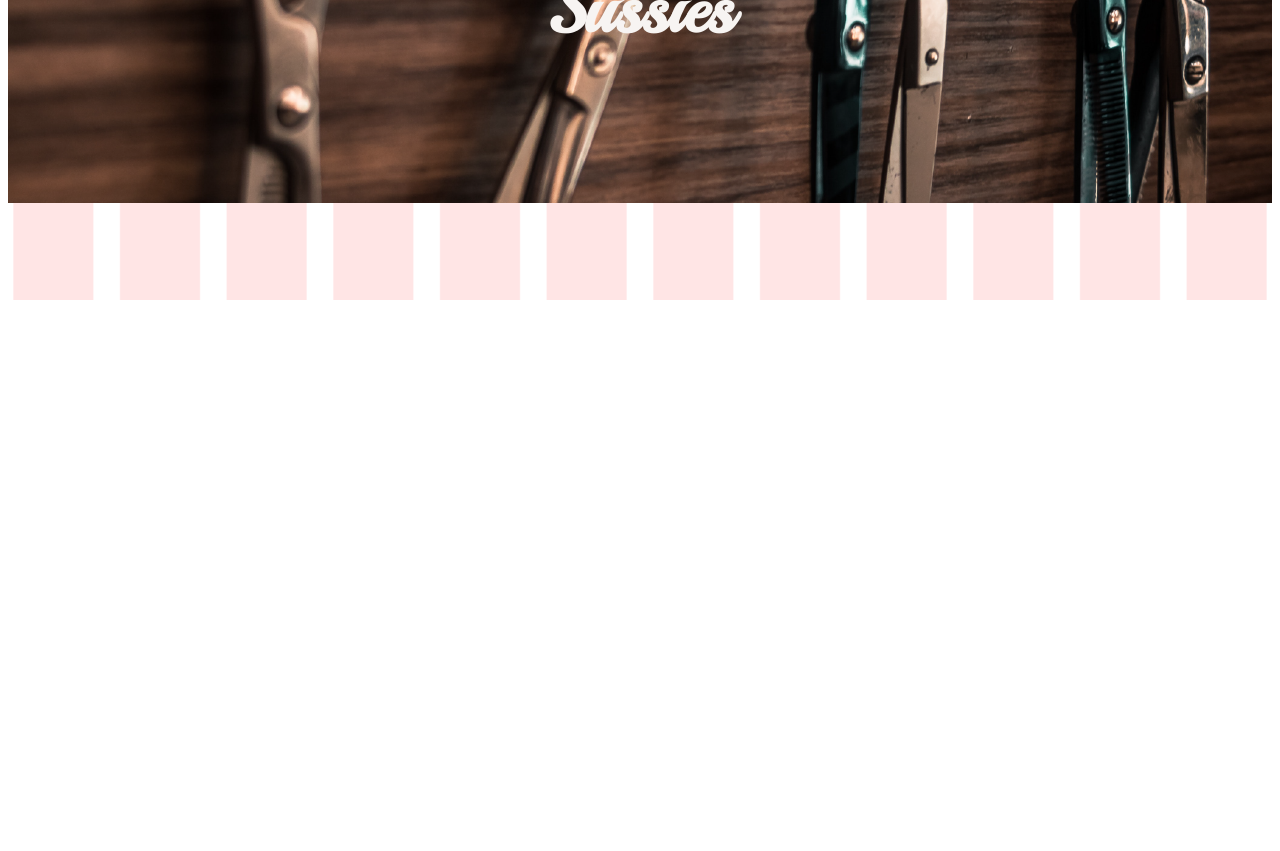
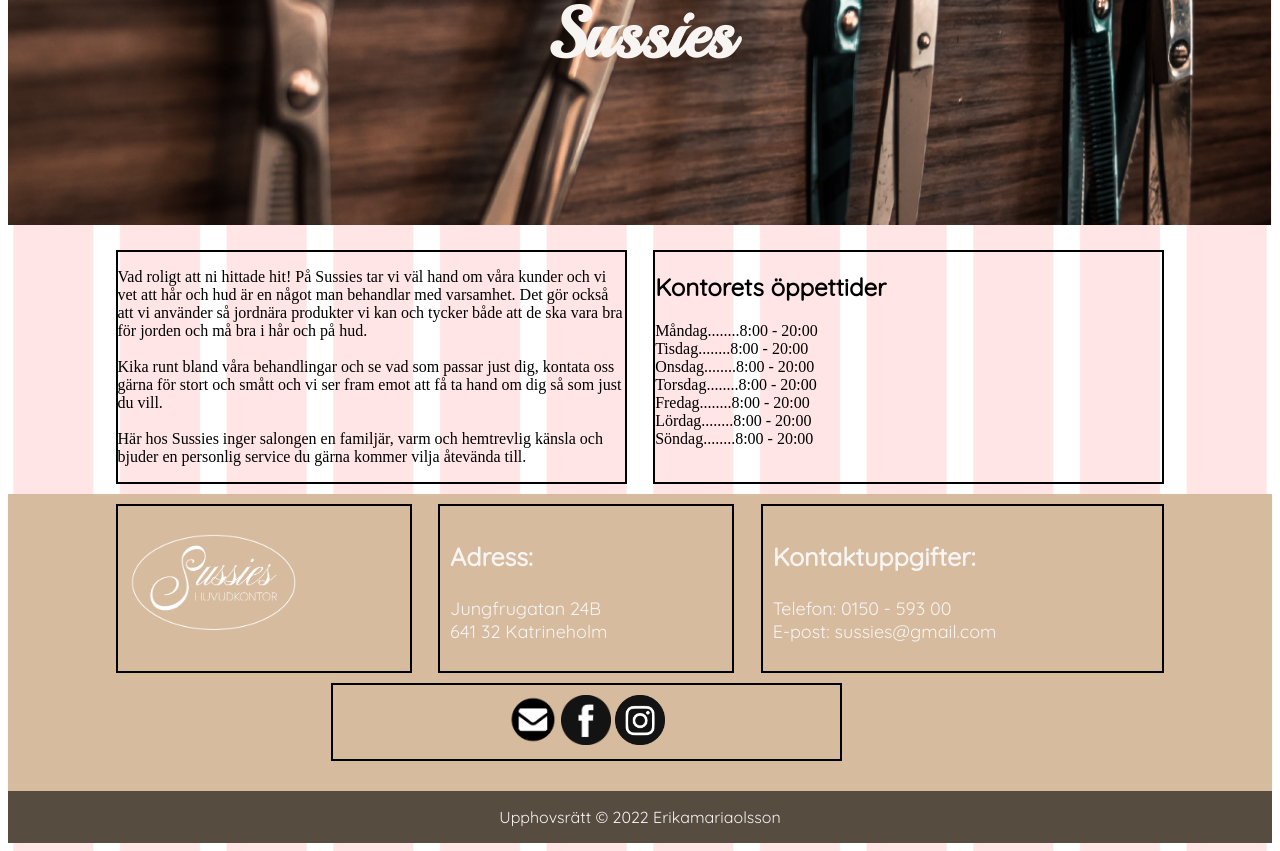
Before and after one commit to erikamolsson/webb_sussie, a plain HTML site: page index.html in a window 1280 px wide. Shown: the part 588-1439 px from the top of the page. Before the commit the page ends 888 px from the top, so only its background shows below. Drawn offline with Linux system fonts and the light colour scheme.

Commit message:
Done with footer, homa-page

```diff
--- a/index.html
+++ b/index.html
@@ -21,8 +21,8 @@
         <header>
             <div id="top-of-header">
                 <div id="some-top-of-header">
-                    <a href="#"><img src="loggor/fb_logo.png" class="top_logga_facebook"></a>
-                    <a href="#"><img src="loggor/insta_logo.png" class="top_logga_instagram"></a>
+                    <a href="#"><img src="loggor/fb_logo_svart.png" class="top_logga_facebook"></a>
+                    <a href="#"><img src="loggor/insta_logo_svart.png" class="top_logga_instagram"></a>
                 </div>
                 <div id="information-top-of-header">
                     <ul>
@@ -50,8 +50,54 @@
             <h1 class="rubrik_startsida">Välkommen till <br>
                 Sussies</h1>
         </div>
+        <div class="välkomst_text">
+            <p>Vad roligt att ni hittade hit! På Sussies tar vi väl hand om våra kunder och vi vet att hår och hud är en
+                något man behandlar med varsamhet. Det gör också att vi använder så jordnära produkter vi kan och tycker
+                både att de ska vara bra för jorden och må bra i hår och på hud. <br><br>
+                Kika runt bland våra behandlingar och se vad som passar just dig, kontata oss gärna för stort och smått
+                och vi ser fram emot att få ta hand om dig så som just du vill. <br><br>
+                Här hos Sussies inger salongen en familjär, varm och hemtrevlig känsla och bjuder en personlig service
+                du gärna kommer vilja åtevända till.</p>
+        </div>
+        <div class="öppningstider">
+            <h2>Kontorets öppettider</h2>
+            <p>Måndag........8:00 - 20:00<br>
+                Tisdag........8:00 - 20:00<br>
+                Onsdag........8:00 - 20:00<br>
+                Torsdag........8:00 - 20:00<br>
+                Fredag........8:00 - 20:00<br>
+                Lördag........8:00 - 20:00<br>
+                Söndag........8:00 - 20:00<br>
+            </p>
+        </div>
 
-        <footer></footer>
+        <footer>
+            <div class="box1">
+                <img src="./loggor/rund.vit.png" class="logga_footer">
+            </div>
+            <div class="box2">
+                <h3>Adress:</h3>
+                <p class="adress">
+                    Jungfrugatan 24B <br>
+                    641 32 Katrineholm
+                </p>
+            </div>
+            <div class="box3">
+                <h3>Kontaktuppgifter:</h3>
+                <p class="kontakt">
+                    Telefon: 0150 - 593 00<br>
+                    E-post: sussies@gmail.com
+                </p>
+            </div>
+            <div class="box4">
+                <img src="loggor/mail_ikon_svart.png" class="logga_mail_footer">
+                <img src="loggor/fb_logo_svart.png" class="logga_fb_footer">
+                <img src="loggor/insta_logo_svart.png" class="logga_insta_footer">
+            </div>
+            <div class="box5">
+                <p class="upphovsrätt">Upphovsrätt © 2022 Erikamariaolsson</p>
+            </div>
+        </footer>
     </main>
 </body>
 
--- a/style.css
+++ b/style.css
@@ -7,15 +7,16 @@ body {
     background-size: 100%;
 }
 
-#main {
+#main-content {
     display: grid;
-    width: 1300px;
+    width: 100%;
     height: auto;
     margin: 0 auto;
 
     grid-template-columns: repeat(12, 1fr);
     grid-template-rows: auto;
-    column-gap: 2%;
+    column-gap: 2.08%;
+    row-gap: 10px;
 }
 
 header {
@@ -49,14 +50,12 @@ header {
 div #information-top-of-header {
     display: flex;
     margin-right: 30px;
-    justify-content: flex-end;
 }
 
 #information-top-of-header ul {
     list-style-type: none;
     margin: 0 auto;
     display: flex;
-    justify-content: flex-end;
     align-items: center;
 }
 
@@ -119,11 +118,12 @@ nav ul li a:hover {
 
 .bild_startsida {
     background: url(img/saxar.framsida.png) center top;
-    background-size: 1300px;
+    background-size: 100%;
     background-repeat: no-repeat;
     position: relative;
-    top: -50px;
+    top: -15px;
     z-index: 1;
+    grid-column: 1 / -1;
 }
 
 .rubrik_startsida {
@@ -131,6 +131,116 @@ nav ul li a:hover {
     font-family: 'Playball', cursive;
     color: #f7f4f2;
     text-align: center;
-    padding-top: 330px;
-    padding-bottom: 150px;
+    padding-top: 310px;
+    padding-bottom: 100px;
 }
+
+.välkomst_text {
+    border: solid 2px black;
+    grid-column: 2 / 7;
+}
+
+.öppningstider {
+    border: solid 2px black;
+    grid-column: 7 / -2;
+}
+
+.öppningstider h2 {
+    font-family: 'Quicksand', sans-serif;
+}
+
+/* HÄR BÖRJAR FOOTER */
+footer {
+    grid-column: 1 / -1;
+    display: grid;
+    grid-template-columns: repeat(12, 1fr);
+    grid-template-rows: auto;
+    column-gap: 2.08%;
+    background-color: #D6BB9F;
+}
+
+.box1 {
+    grid-column: 2 / 5;
+    border: solid 2px black;
+    margin-top: 10px;
+}
+
+.logga_footer {
+    width: 200px;
+    padding-right: 10px;
+}
+
+/* Del om adress i footer */
+.box2{
+    border: solid 2px black;
+    grid-column: 5 / 8;
+    margin-top: 10px;
+    padding: 10px;
+}
+
+.box2 h3 {
+    font-family: 'Quicksand', sans-serif;
+    color: #f7f4f2;
+    font-size: 25px;
+}
+
+.adress {
+    font-family: 'Quicksand', sans-serif;
+    color: #f7f4f2;
+    font-size: 18px;
+}
+
+/* Del om kontakt i footer */
+.box3 {
+    border: solid 2px black;
+    grid-column: 8 / -2;
+    margin-top: 10px;
+    padding: 10px;
+}
+
+.box3 h3 {
+    font-family: 'Quicksand', sans-serif;
+    color: #f7f4f2;
+    font-size: 25px;
+}
+
+.kontakt {
+    font-family: 'Quicksand', sans-serif;
+    color: #f7f4f2;
+    font-size: 18px;
+}
+
+/* Del om sociala medier i footer */
+.box4 {
+    border: solid 2px black;
+    grid-column: 4 / 9;
+    margin-top: 10px;
+    padding: 10px;
+    text-align: center;
+    align-items: center;
+}
+
+.logga_mail_footer {
+    width: 50px;
+}
+
+.logga_fb_footer {
+    width: 50px;
+}
+
+.logga_insta_footer {
+    width: 50px;
+}
+
+/* Del om upphovsrätt i footer */
+.box5 {
+    grid-column: 1 / -1;
+    background-color: #574C40;
+    margin-top: 30px;
+}
+
+.upphovsrätt {
+    color: #f7f4f2;
+    font-family: 'Quicksand', sans-serif;
+    text-align: center;
+}
```
Also changed, not shown: loggor/fb_logo_svart.png (renamed from loggor/fb_logo.png), loggor/fb_logos-transparent.png (renamed from loggor/fb_logos-02.png), loggor/fb_logos-vit.png (renamed from loggor/fb_logos-01.png), loggor/insta_logo_svart.png (renamed from loggor/insta_logo.png), loggor/insta_logos_transparent.png (renamed from loggor/insta_logos_Instagram - Vit.png), loggor/insta_logos_vit.png (renamed from loggor/insta_logos_Instagram - Vit-Svart ring.png), loggor/mail_ikon_svart.png (added).
